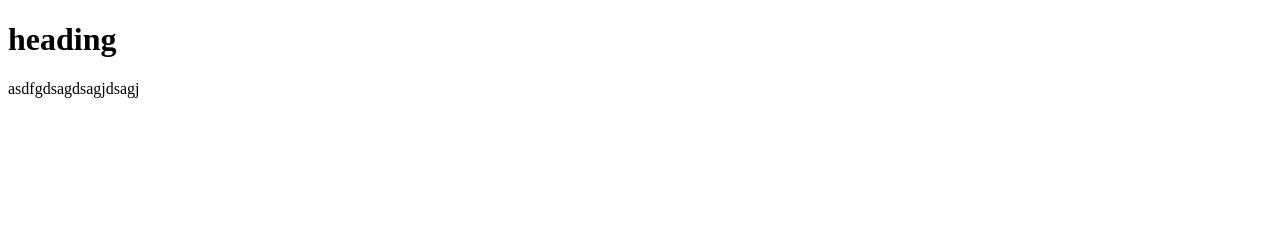
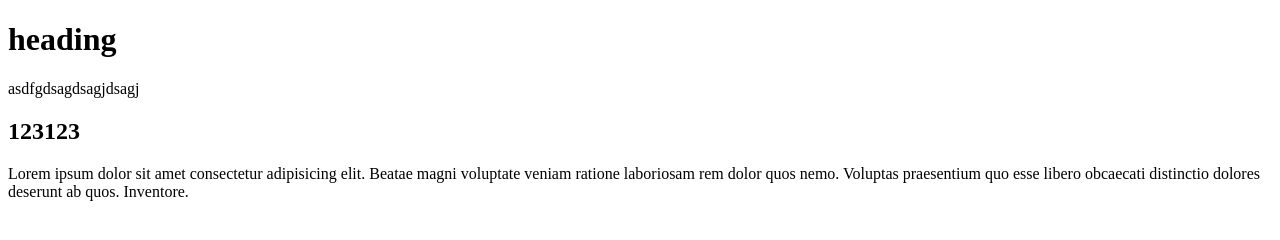
Before and after one commit to ithevbro/mysite, a plain HTML site: page index.html in a window 1280 px wide. Drawn offline with Linux system fonts and the light colour scheme.

Commit message:
added some new elements

```diff
--- a/index.html
+++ b/index.html
@@ -10,5 +10,9 @@
     <h1>heading</h1>
 
     <p>asdfgdsagdsagjdsagj</p>
+
+    <h2>123123</h2>
+
+    <p>Lorem ipsum dolor sit amet consectetur adipisicing elit. Beatae magni voluptate veniam ratione laboriosam rem dolor quos nemo. Voluptas praesentium quo esse libero obcaecati distinctio dolores deserunt ab quos. Inventore.</p>
 </body>
 </html>
```
